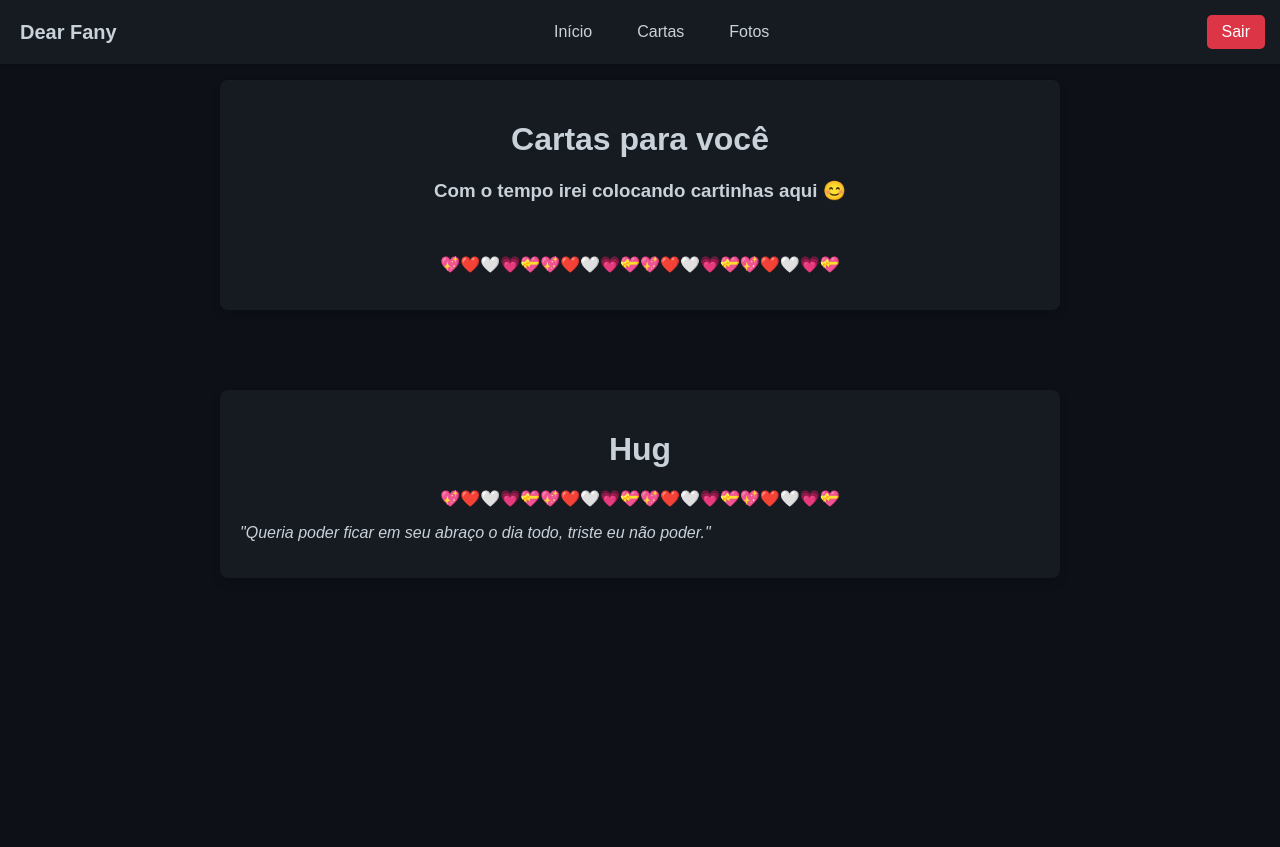
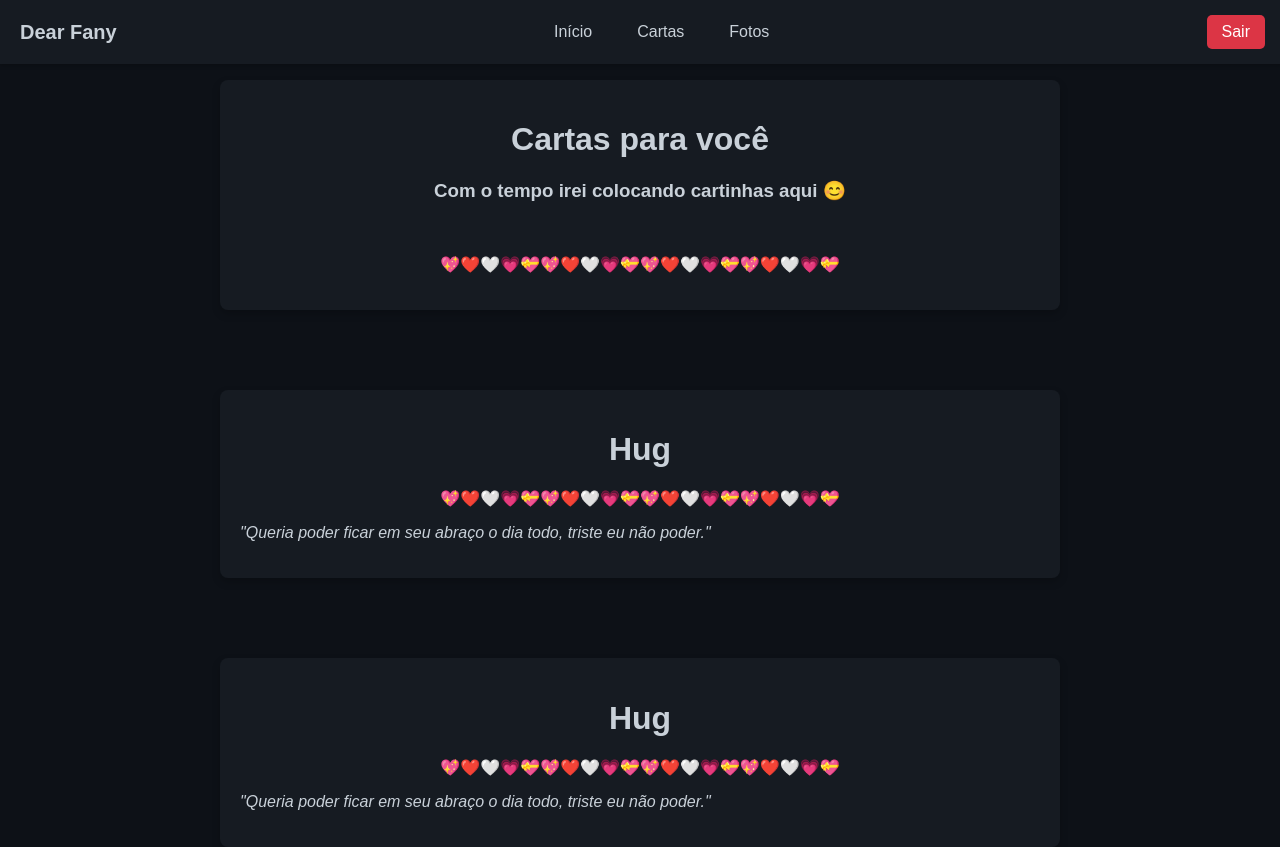
Before and after one commit to Thomas-1610/Fanyy, a plain HTML site: page Paginas/Cartas.html in a window 1280 px wide. Before the commit the page ends 800 px from the top, so only its background shows below. Drawn offline with Linux system fonts and the light colour scheme; sample sign-in values are in the browser's storage; files whose address does not match are found by name.

Commit message:
Hug added

```diff
--- a/Paginas/Cartas.html
+++ b/Paginas/Cartas.html
@@ -38,6 +38,17 @@
         </p>
         <p>
             <i>"Queria poder ficar em seu abraço o dia todo, triste eu não poder."</i>
+</p>
+    </div>
+    <div class="content-container">
+        <h1>Hug</h1>
+        <p>
+            <div class="coracoes">
+                <a>💖❤️🤍💗💝💖❤️🤍💗💝💖❤️🤍💗💝💖❤️🤍💗💝</a>
+            </div>
+        </p>
+        <p>
+            <i>"Queria poder ficar em seu abraço o dia todo, triste eu não poder."</i>
         </p>
     </div>
 
```
